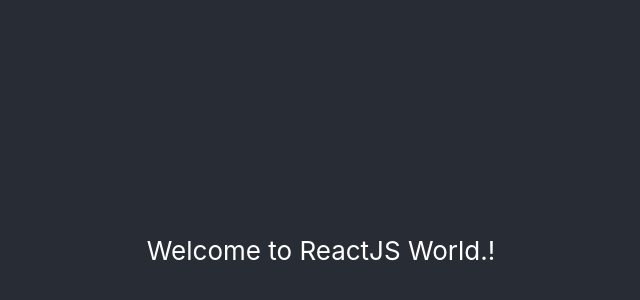
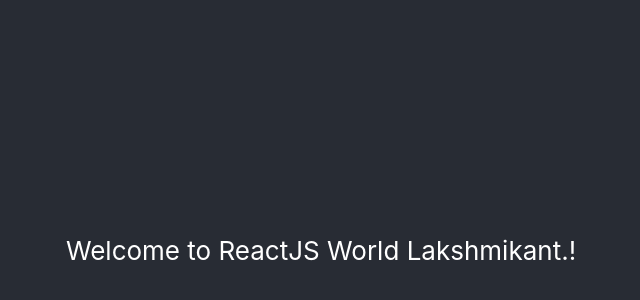
Before and after one commit to thefullstacktrainer/react_training, a React (Create React App) app: page / in a window 1280 px wide. Shown: the part 150-450 px from the top of the page, without its empty margins (319-959 px from the left). Built offline with nearby package versions, Linux system fonts and the light colour scheme.

Commit message:
Added ternary check

```diff
--- a/src/App.js
+++ b/src/App.js
@@ -1,10 +1,12 @@
 import './App.css';
 
 function App() {
+  const name = "Lakshmikant";
+  const isVisible = true;
   return (
     <div className="App">
       <header className="App-header">
-        Welcome to ReactJS World.!
+        Welcome to ReactJS World {isVisible ? name : "Guest Visitor"}.!
       </header>
     </div>
   );
```
